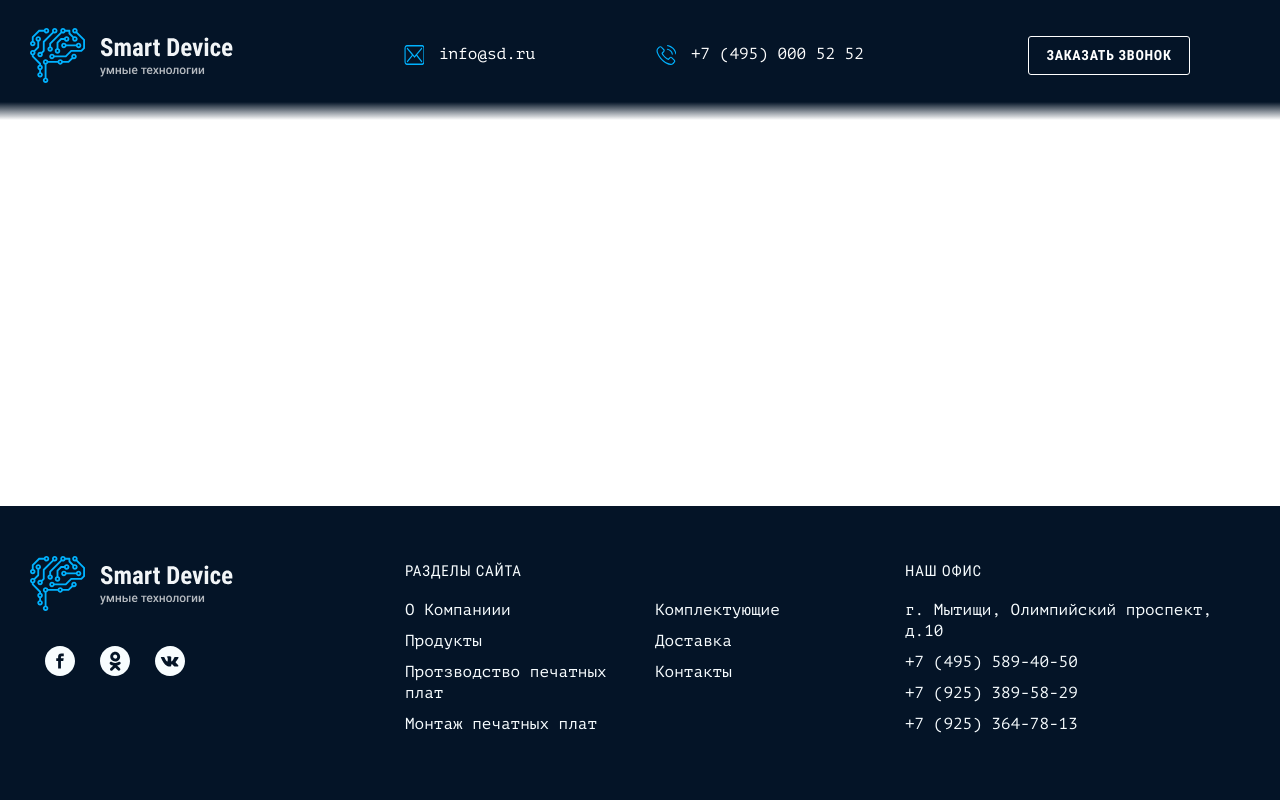
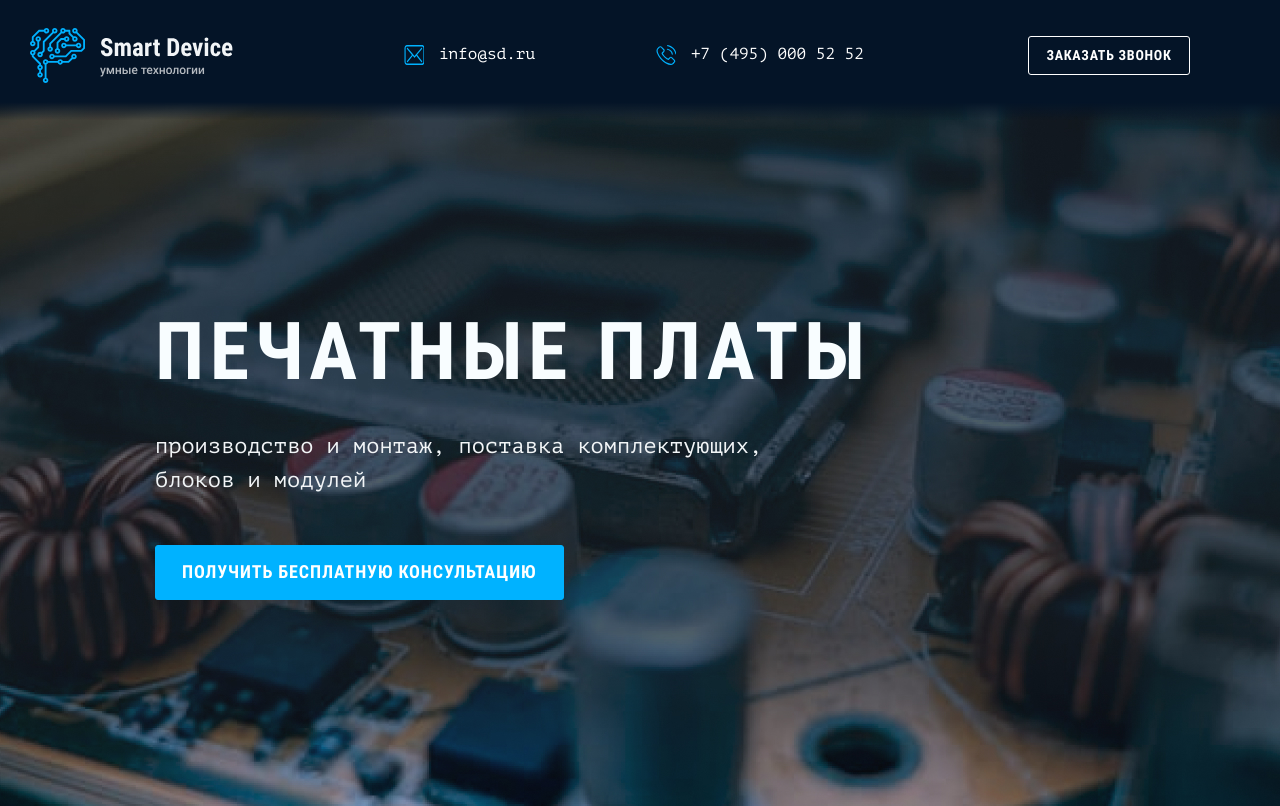
Before and after one commit to nikitasech/smart-device, a website built with webpack: page source/index.html in a window 1280 px wide. Shown: the top 806 px of the page. Built offline with nearby package versions, Linux system fonts and the light colour scheme; files whose address does not match are found by name.

Commit message:
Раскомментировал основной контент

```diff
--- a/source/index.html
+++ b/source/index.html
@@ -32,7 +32,7 @@
       <button class="main-header__button button button--white" data-open-modal="feedback">Заказать звонок</button>
     </header>
     <main class="page__content">
-      <!-- <section class="page__preview preview container">
+      <section class="page__preview preview container">
         <h1>Печатные платы</h1>
         <p>производство и монтаж, поставка комплектующих, блоков и модулей</p>
         <a class="preview__button button button--bg-blue" href="#connection">
@@ -134,7 +134,7 @@
             </li>
           </ul>
         </form>
-      </section> -->
+      </section>
     </main>
     <footer class="page__main-footer main-footer">
       <div class="main-footer__wrapper">
```
Also changed, not shown: build/index.html.
